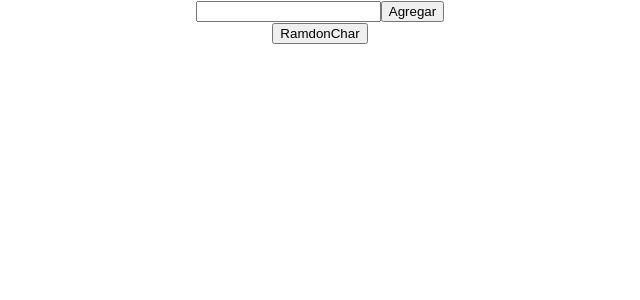
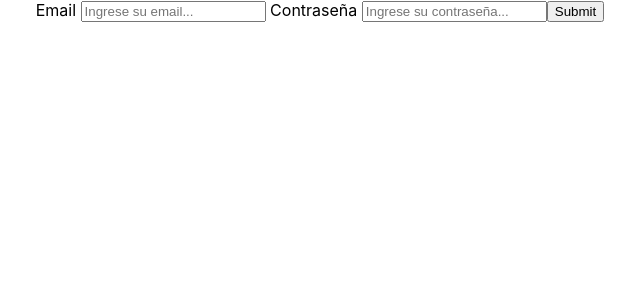
Before and after one commit to CesarTorrens/rick_and_morty, a React (Create React App) app: page / in a window 1280 px wide. Shown: the top 300 px of the page, without its empty margins (320-960 px from the left). Built offline with nearby package versions, Linux system fonts and the light colour scheme.

Commit message:
[integration-09&10] done

```diff
--- a/package.json
+++ b/package.json
@@ -9,6 +9,7 @@
     "axios": "^1.3.4",
     "react": "^18.2.0",
     "react-dom": "^18.2.0",
+    "react-router-dom": "^6.3.0",
     "react-scripts": "5.0.1",
     "web-vitals": "^2.1.4"
   },
--- a/src/App.js
+++ b/src/App.js
@@ -1,11 +1,33 @@
 import './App.css';
-import { useState } from 'react';
+import { useState, useEffect } from 'react';
+import { Route, Routes, useLocation, useNavigate } from 'react-router-dom';
 import { getCharacter } from './services/api';
 import Cards from './components/Cards.jsx';
 import Nav from './components/Nav';
+import About from './components/About'
+import Detail from './components/Detail';
+import Error from './components/Error';
+import Form from './components/Form';
 
 function App() {
+   const { pathname } = useLocation()
    const [characters, setCharacters] = useState([])
+   const [access, setAccess] = useState(false)
+   const EMAIL = 'cesar@gmail.com'
+   const PASSWORD = 'cesar1'
+   const navigate = useNavigate()
+
+   const login = (userData) => {
+      if (userData.email === EMAIL && userData.password === PASSWORD) {
+         setAccess(true)
+         navigate('/home')
+      } else alert('Datos incorrectos')
+   }
+   const logOut = () => setAccess(false)
+
+   useEffect(() => {
+      !access && navigate('/');
+   }, [access]);
 
    const onClose = (id) => {
       let charFilter = characters.filter(char => char.id !== parseInt(id))
@@ -25,8 +47,14 @@ function App() {
 
    return (
       <div className='App'>
-         <Nav onSearch={onSearch} randomChar={randomChar} />
-         <Cards id={characters.id} onClose={onClose} characters={characters} />
+         { pathname !== '/' &&  <Nav onSearch={onSearch} randomChar={randomChar} logOut={logOut}/>  }
+         <Routes>
+            <Route path='/' element={<Form login={login} />} />
+            <Route path='/home' element={<Cards id={characters.id} onClose={onClose} characters={characters} />} />
+            <Route path='/about' element={<About />} />
+            <Route path='/detail/:id' element={<Detail />} />
+            <Route path='/*' element={<Error />} />
+         </Routes>
       </div>
    );
 }
--- /dev/null
+++ b/src/components/About.jsx
@@ -0,0 +1,5 @@
+import React from "react";
+
+export default function About() {
+  return <div>Aqui va mi informacion 🚀✨</div>;
+}
--- a/src/components/Card.jsx
+++ b/src/components/Card.jsx
@@ -1,8 +1,12 @@
+import { Link } from "react-router-dom";
+
 export default function Card(props) {
   return (
     <div>
       <button onClick={() => props.onClose(props.id)}>X</button>
-      <h2> {props.name} </h2>
+      <Link to={`/detail/${props.id}`}>
+        <h2> {props.name} </h2>
+      </Link>
       <h2> {props.status} </h2>
       <h2> {props.species} </h2>
       <h2> {props.gender} </h2>
--- /dev/null
+++ b/src/components/Detail.jsx
@@ -0,0 +1,33 @@
+import React, { useState, useEffect } from "react";
+import { useParams } from "react-router-dom";
+import axios from "axios";
+
+export default function Detail() {
+  const { id } = useParams();
+  const [character, setCharacter] = useState({});
+  useEffect(() => {
+    axios(`https://rickandmortyapi.com/api/character/${id}`).then(
+      ({ data }) => {
+        if (data.name) {
+          setCharacter(data);
+        } else {
+          window.alert("No hay personajes con ese ID");
+        }
+      }
+    );
+    return setCharacter({});
+  }, [id]);
+  console.log(character);
+  if (character.name) {
+    return (
+      <div>
+        <h2>{character.name}</h2>
+        <img src={character.image} alt={`Imagen de ${character.name}`} />
+        <h4> STATUS | {character.status} </h4>
+        <h4> GENDER | {character.gender} </h4>
+        <h4> SPECIE | {character.species} </h4>
+        <h4> ORIGIN | {character.origin.name} </h4>
+      </div>
+    );
+  }
+}
--- /dev/null
+++ b/src/components/Error.jsx
@@ -0,0 +1,5 @@
+import React from "react";
+
+export default function Error() {
+  return <div>Error 404!!</div>;
+}
--- /dev/null
+++ b/src/components/Form.jsx
@@ -0,0 +1,54 @@
+import React, { useState } from "react";
+import { validate } from "../services/validation";
+
+export default function Form({ login }) {
+  const [userData, setUserData] = useState({
+    email: "",
+    password: "",
+  });
+  const [errors, setErrors] = useState({
+    email: "",
+    password: "",
+  });
+  const handleChange = ({ target: { name, value } }) => {
+    setUserData({
+      ...userData,
+      [name]: value,
+    });
+    setErrors(
+      validate({
+        ...userData,
+        [name]: value,
+      })
+    );
+  };
+
+  const handleSubmit = (evt) => {
+    evt.preventDefault();
+    login(userData);
+  };
+
+  return (
+    <form onSubmit={handleSubmit}>
+      <label htmlFor="email"> Email </label>
+      <input
+        onChange={handleChange}
+        value={userData.email}
+        type="email"
+        name="email"
+        placeholder="Ingrese su email..."
+      />
+      {errors.email && <p>{errors.email}</p>}
+      <label htmlFor="password"> Contraseña </label>
+      <input
+        type="text"
+        name="password"
+        value={userData.password}
+        onChange={handleChange}
+        placeholder="Ingrese su contraseña..."
+      />
+      {errors.password && <p>{errors.password}</p>}
+      <button type="submit"> Submit </button>
+    </form>
+  );
+}
--- a/src/components/Nav.jsx
+++ b/src/components/Nav.jsx
@@ -1,11 +1,19 @@
 import React from "react";
+import { Link } from "react-router-dom";
 import SearchBar from "./SearchBar";
 
-export default function Nav({ onSearch, randomChar }) {
+export default function Nav({ onSearch, randomChar, logOut }) {
   return (
     <div>
+      <button>
+        <Link to="/home">Home</Link>
+      </button>
+      <button>
+        <Link to="/about">About</Link>
+      </button>
       <SearchBar onSearch={onSearch} />
       <button onClick={randomChar}> RamdonChar </button>
+      <button onClick={logOut}>Log out</button>
     </div>
   );
 }
--- a/src/index.js
+++ b/src/index.js
@@ -1,9 +1,12 @@
 import React from 'react'
 import ReactDOM from 'react-dom'
+import { BrowserRouter } from 'react-router-dom'
 import './index.css'
 import App from './App'
 
 ReactDOM.render(
-  <App />,
+  <BrowserRouter>
+    <App />
+  </BrowserRouter>,
   document.getElementById('root')
 )
--- /dev/null
+++ b/src/services/validation.js
@@ -0,0 +1,19 @@
+const regexEmail = /^[A-Z0-9._%+-]+@[A-Z0-9.-]+\.[A-Z]{2,4}$/i;
+const regexPassword = /^(?=.*\d).{6,10}$/
+
+export const validate = (inputs) => {
+    const errors = {};
+    if (!inputs.email) {
+        errors.name = "Se requiere un email";
+      }
+    if (!regexEmail.test(inputs.email)) {
+      errors.email = "Debe ser un correo electrónico";
+    }
+    if (!inputs.password) {
+      errors.password = "Se requiere una contraseña";
+    }
+    if(!regexPassword.test(inputs.password)) {
+        errors.password = 'Su contraseña no cumple con los estandares'
+    }
+    return errors;
+  };
```
Also changed, not shown: 1 other file (tests, documents, lock files or other folders).
